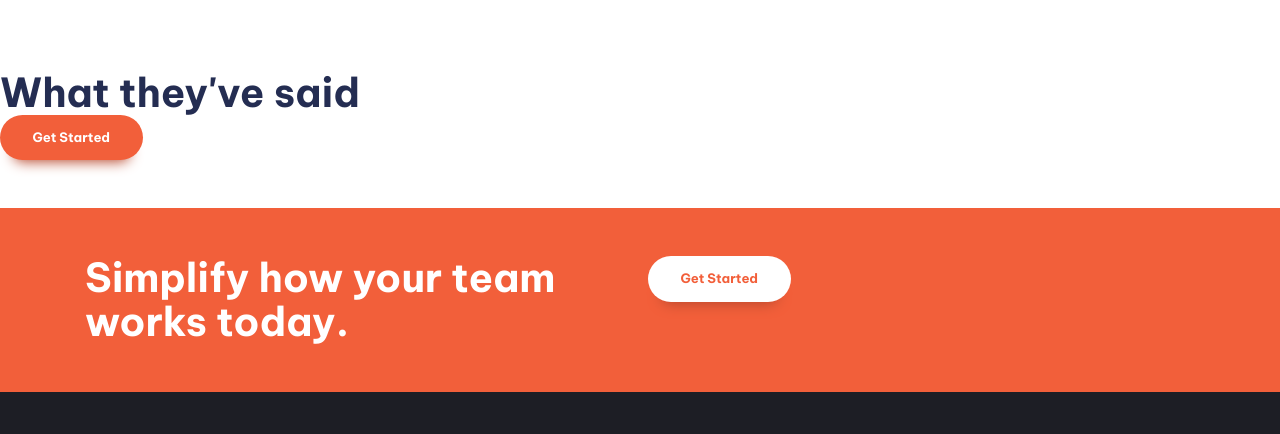
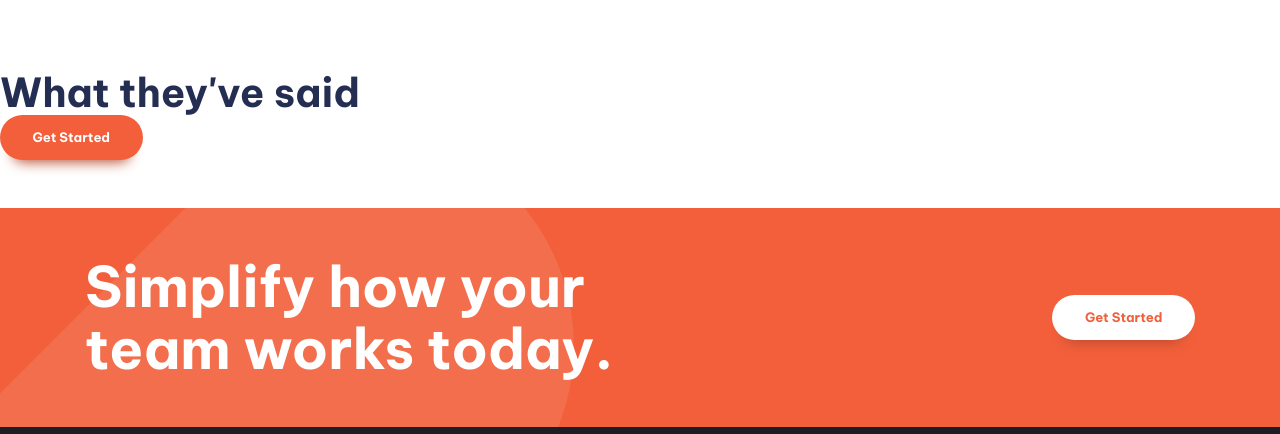
Before and after one commit to Jim0305/fem-manage-landing-page, a website built with Vite: page index.html in a window 1280 px wide. Shown: the part 1363-1797 px from the top of the page. Built offline with nearby package versions, Linux system fonts and the light colour scheme.

Commit message:
styled cta section

```diff
--- a/index.html
+++ b/index.html
@@ -137,13 +137,13 @@
 
       <section class="cta | padding-block-700 bg-accent-400 text-neutral-100">
         <div class="container">
-          <div class="even-columns">
+          <div class="even-columns vertical-align-center">
             <div>
-              <p class="fs-secondary-heading fw-bold">
+              <p class="fs-primary-heading fw-bold">
                 Simplify how your team works today.
               </p>
             </div>
-            <div>
+            <div class="justify-self-end-md">
               <button class="button" data-type="inverted">Get Started</button>
             </div>
           </div>
@@ -151,7 +151,7 @@
       </section>
     </main>
 
-    <footer class="padding-block-700 bg-neutral-900 text-neutral-100">
+    <footer class="padding-block-900 bg-neutral-900 text-neutral-100">
       <div class="container">
         <div class="even-columns">
           <div>
--- a/style.css
+++ b/style.css
@@ -239,6 +239,31 @@ p[data-width='wide'] {
   }
 }
 
+/* cta */
+.cta {
+  position: relative;
+  text-align: center;
+  isolation: isolate;
+}
+
+@media (min-width: 50em) {
+  .cta {
+    text-align: left;
+  }
+}
+
+.cta::before {
+  content: '';
+  position: absolute;
+  z-index: -1;
+  inset: 0;
+  background-image: url('images/bg-tablet-pattern.svg'),
+    url('images/bg-tablet-pattern.svg');
+  background-position: -15rem -5rem, 80rem -42rem;
+  background-repeat: no-repeat;
+  opacity: 0.1;
+}
+
 /* Utility classes */
 .visually-hidden {
   position: absolute;
@@ -260,10 +285,6 @@ p[data-width='wide'] {
   margin-inline: auto;
 }
 
-:where(.flow > :not(:first-child)) {
-  margin-top: var(--flow-spacer, 3em);
-}
-
 .even-columns {
   display: grid;
   gap: 1rem;
@@ -274,6 +295,24 @@ p[data-width='wide'] {
     grid-auto-flow: column;
     grid-auto-columns: 1fr;
   }
+}
+
+.vertical-align-center {
+  align-items: center;
+}
+
+.justify-self-end {
+  justify-self: end;
+}
+
+@media (min-width: 50em) {
+  .justify-self-end-md {
+    justify-self: end;
+  }
+}
+
+:where(.flow > :not(:first-child)) {
+  margin-top: var(--flow-spacer, 3em);
 }
 
 .text-primary-400 {
```
